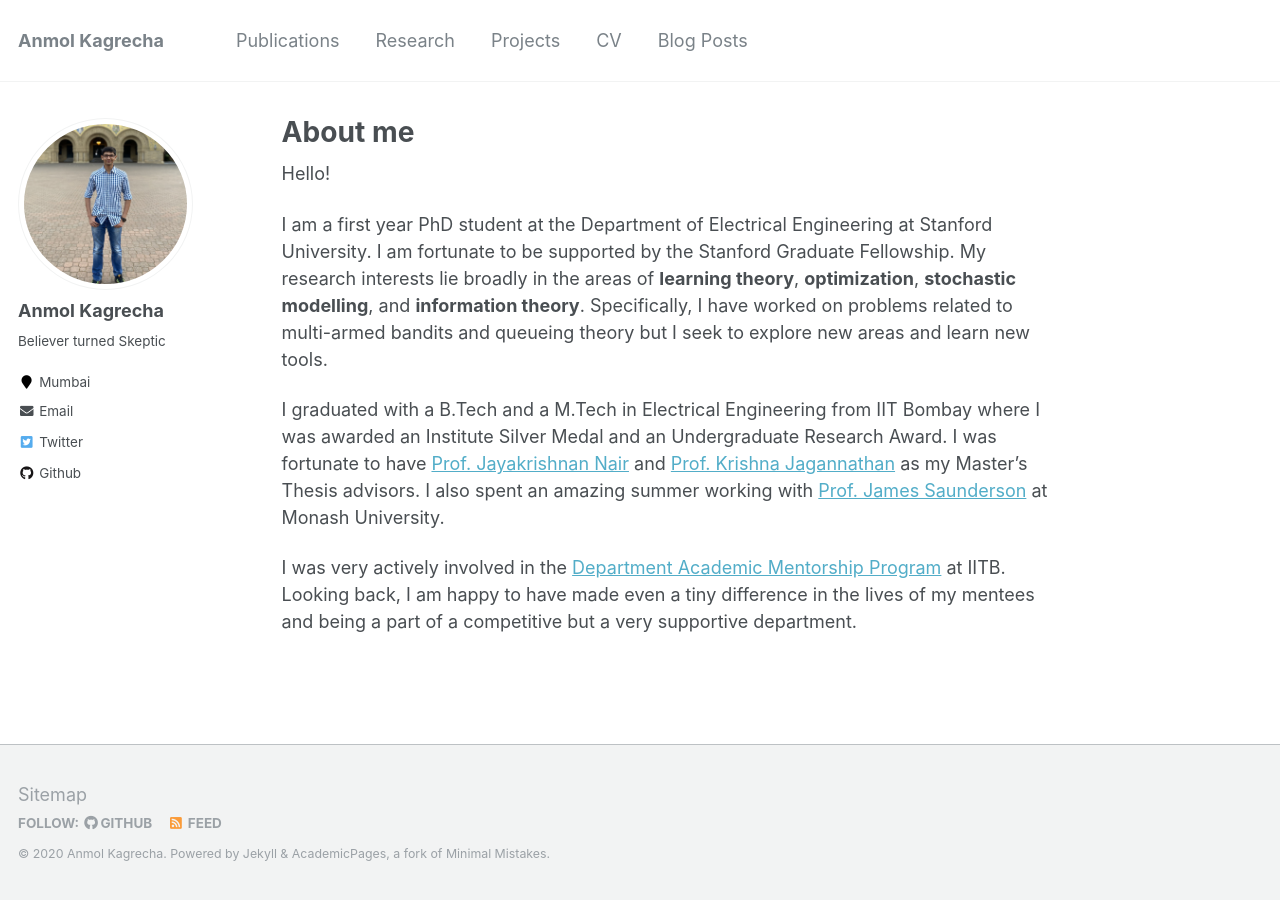
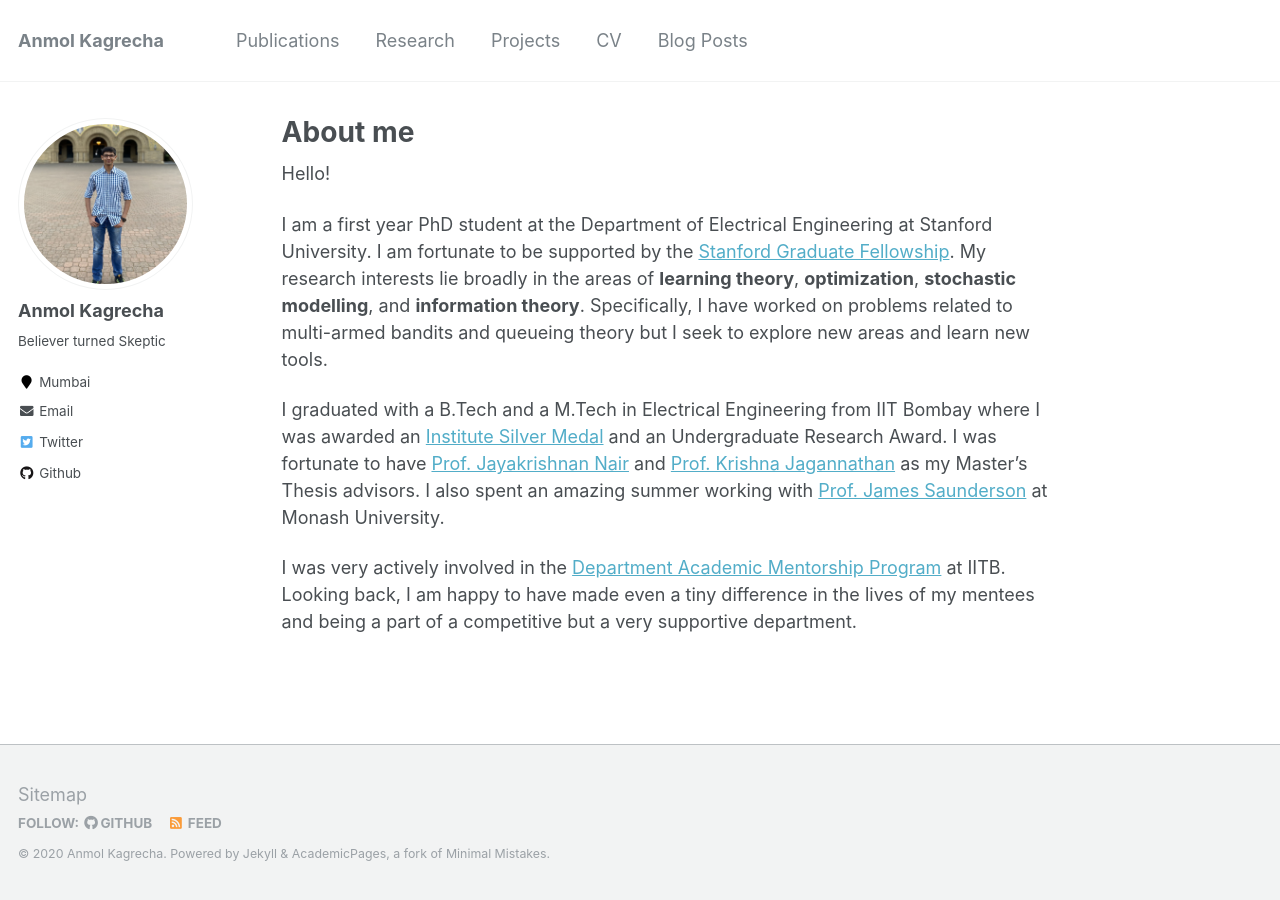
Before and after one commit to akagrecha/akagrecha.github.io, a Jekyll site: the page built from _pages/about.md, in a window 1280 px wide. Built offline with Jekyll 4.4.1, drawn with Linux system fonts in a browser that asks for light colours; part of the change alters nothing that is shown.

```diff
--- a/_pages/about.md
+++ b/_pages/about.md
@@ -11,12 +11,12 @@ redirect_from:
 Hello!
 
 I am a first year PhD student at the Department of Electrical Engineering at Stanford University.
-I am fortunate to be supported by the Stanford Graduate Fellowship. My research interests lie
+I am fortunate to be supported by the [Stanford Graduate Fellowship](https://vpge.stanford.edu/fellowships-funding/sgf). My research interests lie
 broadly in the areas of **learning theory**, **optimization**, **stochastic modelling**, and **information theory**. Specifically, I have worked on problems related to multi-armed bandits
 and queueing theory but I seek to explore new areas and learn new tools.
 
 I graduated with a B.Tech and a M.Tech in Electrical Engineering from IIT Bombay where I was awarded
-an Institute Silver Medal and an Undergraduate Research Award. I was fortunate
+an [Institute Silver Medal](https://drive.google.com/file/d/1AncwjqGZUTFPR9lsQBF3se01AgsDAXER/view?usp=sharing) and an Undergraduate Research Award. I was fortunate
 to have [Prof. Jayakrishnan Nair](https://www.ee.iitb.ac.in/~jayakrishnan.nair/) and
 [Prof. Krishna Jagannathan](http://www.ee.iitm.ac.in/~krishnaj/) as my Master's Thesis advisors.
 I also spent an amazing summer working with [Prof. James Saunderson](https://ecse.monash.edu/staff/james/) at Monash University.
```
